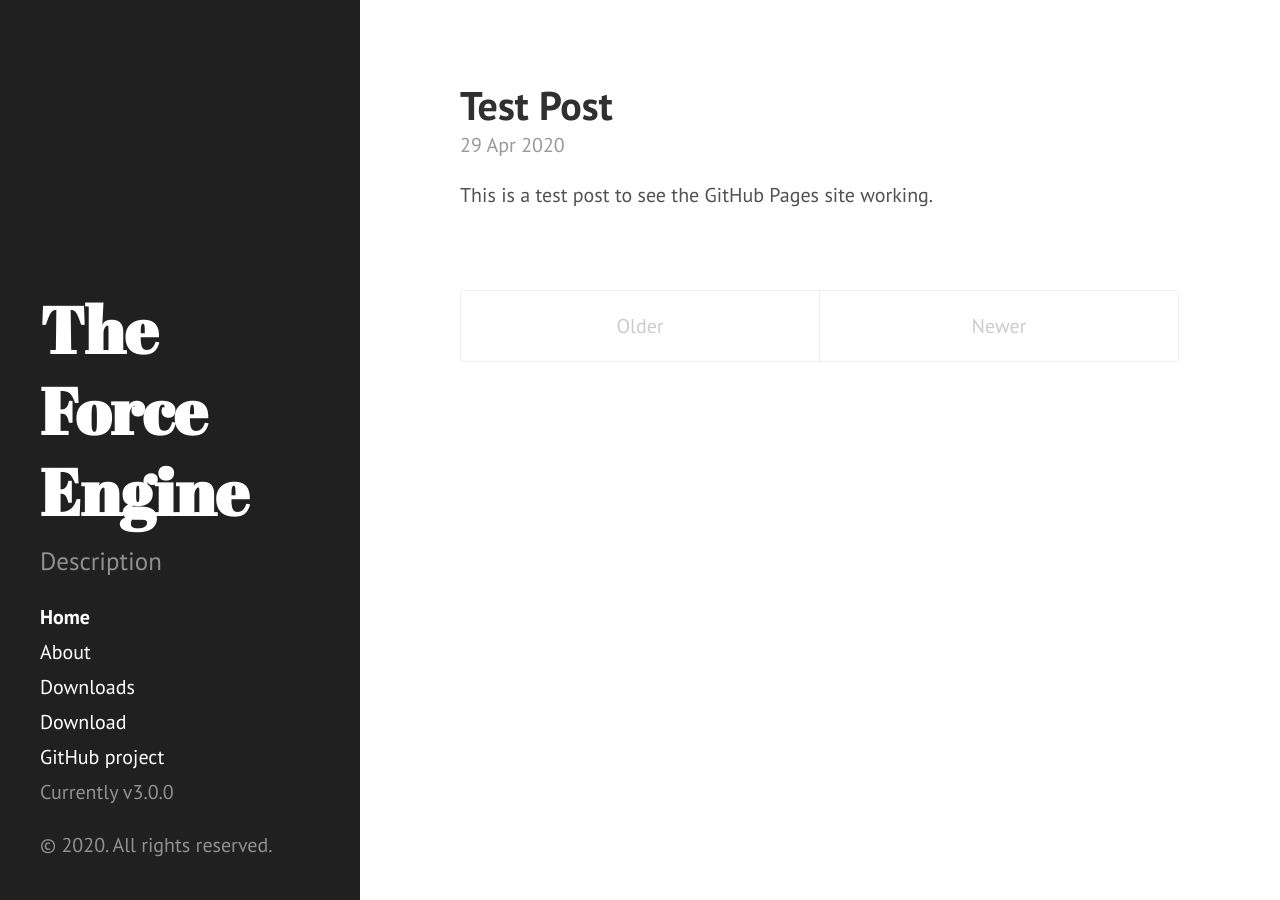
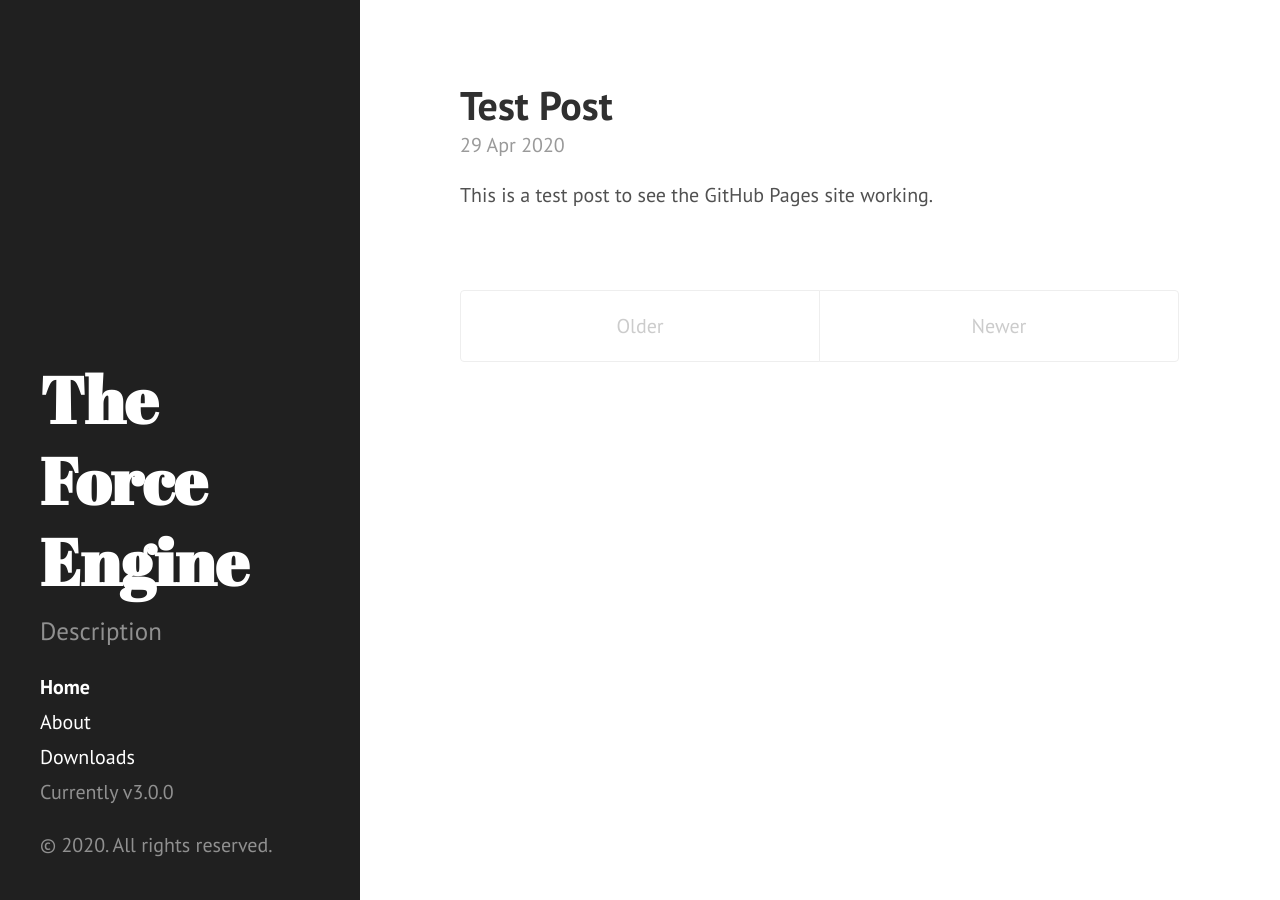
Before and after one commit to TheForceEngine/TheForceEngine.github.io, a Jekyll site: the page built from index.html, in a window 1280 px wide. Built offline with Jekyll 4.4.1, drawn with Linux system fonts in a browser that asks for light colours; the list of posts is cut into pages by our own code.

Commit message:
Update sidebar.html

```diff
--- a/_includes/sidebar.html
+++ b/_includes/sidebar.html
@@ -10,7 +10,7 @@
     </div>
 
     <nav class="sidebar-nav">
-      <a class="sidebar-nav-item{% if page.title == "Home" %} active{% endif %}" href="{{ site.baseurl }}">Home</a>
+      <a class="sidebar-nav-item{% if page.title == "Home" %} active{% endif %}" href="{{ https://theforceengine.github.io/ }}">Home</a>
 
       {% comment %}
         The code below dynamically generates a sidebar nav of pages with
@@ -26,8 +26,10 @@
         {% endif %}
       {% endfor %}
 
-      <a class="sidebar-nav-item" href="{{ site.github.repo }}/archive/v{{ site.version }}.zip">Download</a>
+      {% comment %}
+      Add this back in with the correct github repo address.
       <a class="sidebar-nav-item" href="{{ site.github.repo }}">GitHub project</a>
+      {% endcomment %}
       <span class="sidebar-nav-item">Currently v{{ site.version }}</span>
     </nav>
 
```
